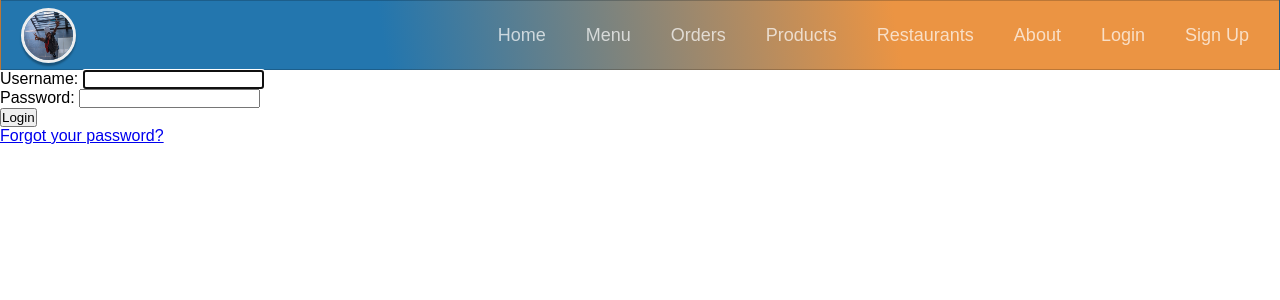
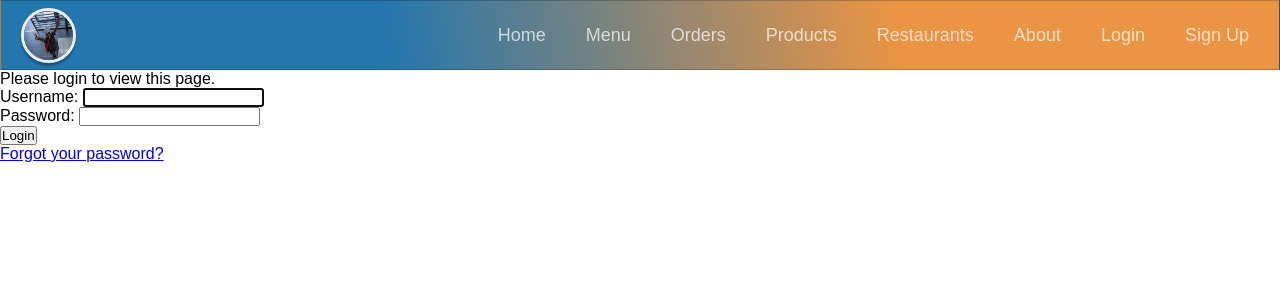
Before and after one commit to richardokonicha/Resturant-Recommendation-System, a Django app: page /auth/login/?next=/restaurant/1/dish/1/delete/ in a window 1280 px wide. Shown: the top 300 px of the page. Run offline with Django 3.2, Linux system fonts and the light colour scheme; some libraries are stand-ins or nearby versions.

Commit message:
Added descriptive message to user trying to access restricted views.

```diff
--- a/templates/registration/login.html
+++ b/templates/registration/login.html
@@ -4,6 +4,18 @@
     {% for error in form.non_field_errors %}
       <p>{{ error|escape }}</p>
     {% endfor %}
+  {% endif %}
+  {% if next %}
+    {% if user.is_authenticated %}
+      <p>
+        You are authenticated as "{{ user.get_username }}", but are not authorized
+        to access this page. Would you like to login to a different account?
+      </p>
+    {% else %}
+      <p>
+        Please login to view this page.
+      </p>
+    {% endif %}
   {% endif %}
   <form method="POST" action="{% url 'login' %}">
     {% csrf_token %}
```
